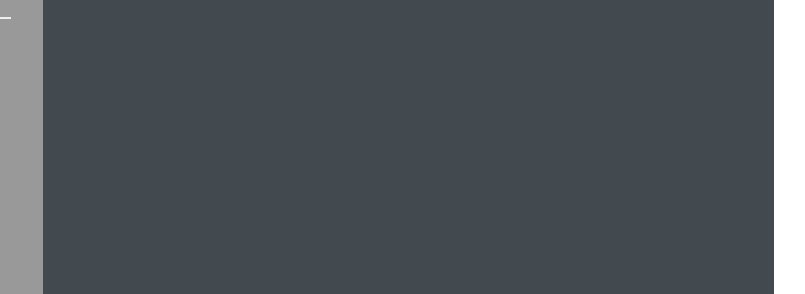
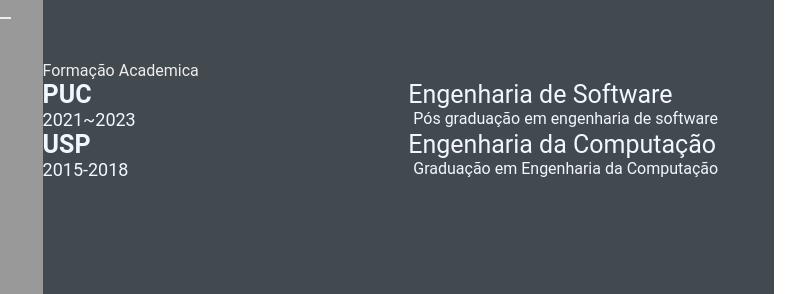
Before and after one commit to pvcamargo/jornadadevebac, a plain HTML site: page index.html in a window 1280 px wide. Shown: the part 370-664 px from the top of the page, 378-1183 px from the left. Drawn offline with Linux system fonts and the light colour scheme.

Commit message:
feat-add-school-academy (#9)

```diff
--- a/index.html
+++ b/index.html
@@ -68,10 +68,33 @@
                         <p class="exp-desc">
                            Descreva aqui quais foram as principais atividades Empresa 02
                             </p>
-                        </div>
+                    </div>
+                </div>
+            </section>
+            <section class="education gap">
+                <div class="right-title">Formação Academica</div>
+                <div class="education-contents">
+                    <div class="education-left">
+                        <p class="education-school-name">PUC</p>
+                        <p class="educationp-time-period">2021~2023</p>
+                    </div>
+                    <div class="education-right">
+                        <p class="education-subject">Engenharia de Software</p>
+                        <p class="education-desc">Pós graduação em engenharia de software
+                        </p>
+                    </div>
+                    <div class="education-left">
+                        <p class="education-school-name">USP</p>
+                        <p class="educationp-time-period">2015-2018</p>
+                    </div>
+                    <div class="education-right">
+                        <p class="education-subject">Engenharia da Computação</p>
+                        <p class="education-desc">Graduação em Engenharia da Computação
+                        </p>
+                    </div>
                 </div>
             </section>
         </section>
-</main>
+    </main>
 </body>
 </html>
```
